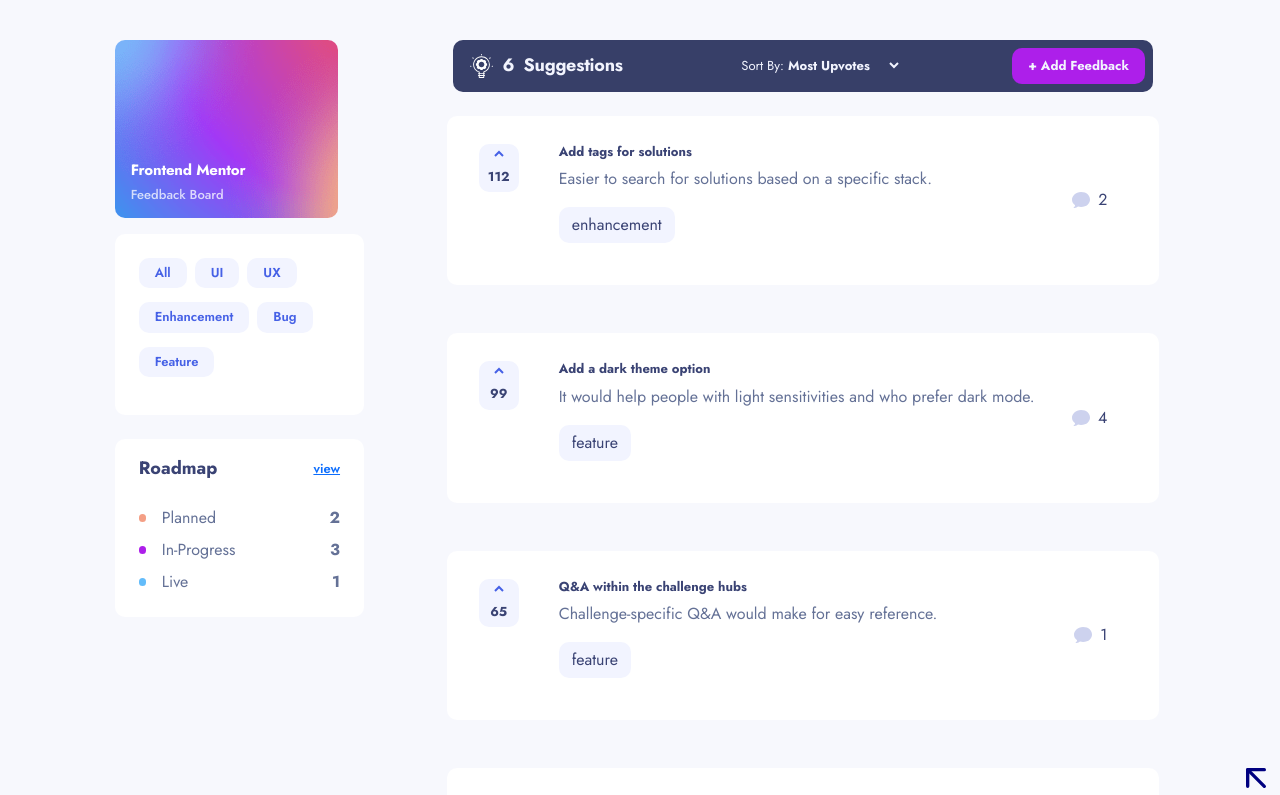
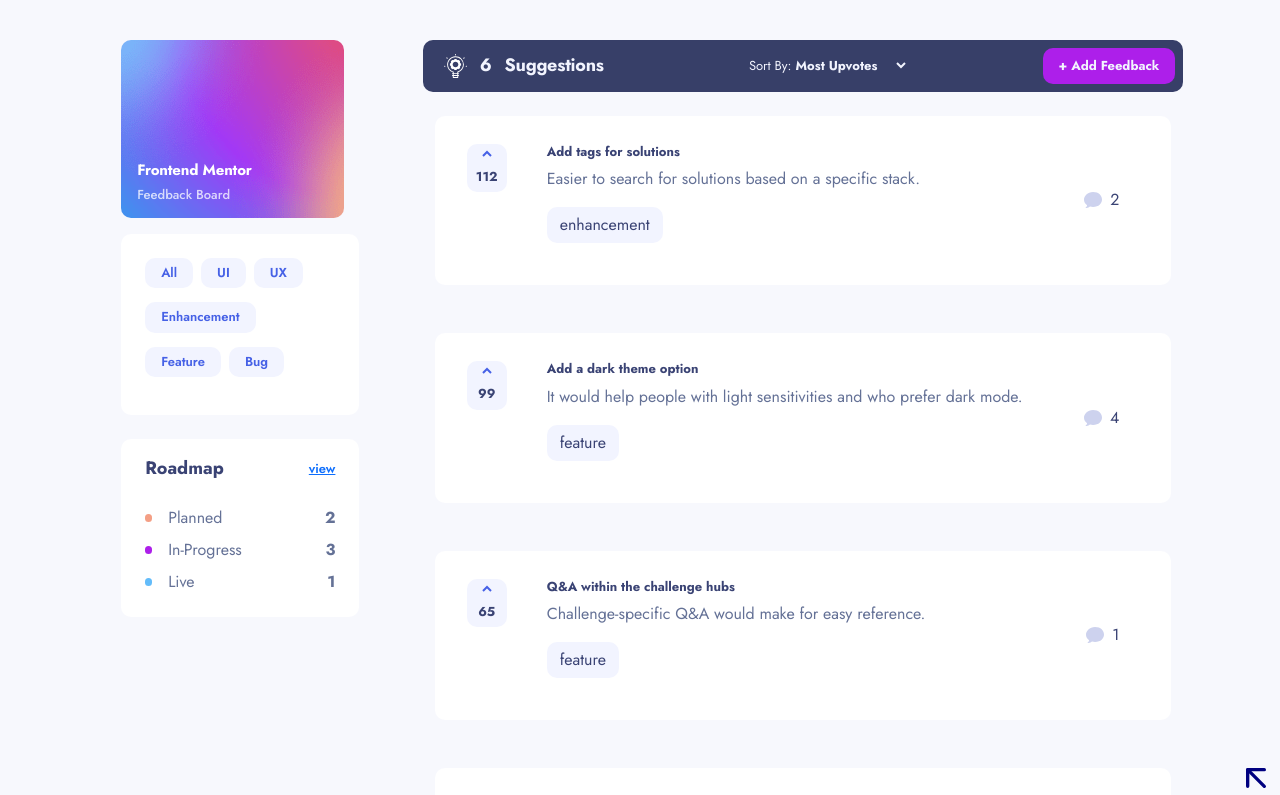
Before and after one commit to mariamo101/team-2, a React (Vite) app: page / in a window 1280 px wide. Shown: the top 795 px of the page. Built offline with nearby package versions, Linux system fonts and the light colour scheme.

Commit message:
WIP: sorts

```diff
--- a/src/components/feedbackboard/FeedBackBoard.jsx
+++ b/src/components/feedbackboard/FeedBackBoard.jsx
@@ -30,10 +30,10 @@
   return (
     <>
       <Row className="place-content-center">
-        <Col lg="3">
+        <Col lg="3" className="p-0">
           <GradiantColuns />
         </Col>
-        <Col lg="7" md="12">
+        <Col lg="7" md="12" className="p-0">
           <MobileHeader />
           <div>
             {productData.map((product) => (
--- a/src/components/feedbackboard/gradientBoard/desktopRow/GradiantColuns.module.css
+++ b/src/components/feedbackboard/gradientBoard/desktopRow/GradiantColuns.module.css
@@ -24,6 +24,7 @@
 .board {
   display: none;
 }
+
 @media screen and (min-width: 48rem) {
   .gradientBoard {
     background-image: url(/assets/suggestions/tablet/background-header.png);
@@ -42,7 +43,7 @@
     display: none;
   }
   .tabletBar {
-    width: 85%;
+    max-width: 85%;
     margin: 2.5rem auto 0 auto;
     gap: 1rem;
     display: flex;
--- a/src/components/feedbackboard/headerContainer/MobileHeader.module.css
+++ b/src/components/feedbackboard/headerContainer/MobileHeader.module.css
@@ -64,6 +64,7 @@
 @media screen and (min-width: 62rem) {
   .blueCont {
     margin-top: 2.5rem;
+    max-width: 50.75rem;
   }
 }
 @media screen and (min-width: 90rem) {
--- a/src/components/feedbackboard/sideBar/buttonBoard/ButtonBoard.jsx
+++ b/src/components/feedbackboard/sideBar/buttonBoard/ButtonBoard.jsx
@@ -1,16 +1,34 @@
 import React from "react";
 import styles from "./ButtonBoard.module.css";
 import SmallButtons from "./SmallButtons";
+import { useContext } from "react";
+import { FeedbackContext } from "../../../../store/feedback-context";
 
 export default function ButtonBoard() {
+  const capitalizeFirstLetter = (word) =>
+    word.charAt(0).toUpperCase() + word.slice(1);
+
+  const { productData } = useContext(FeedbackContext);
+  const categories = [
+    "All",
+    "UI",
+    "UX",
+    ...Array.from(new Set(productData.map((product) => product.category))),
+  ];
+
   return (
     <div className={`${styles.buttonBoard} `}>
-      <SmallButtons text="All" />
+      {categories.map((category, index) => {
+        return (
+          <SmallButtons text={capitalizeFirstLetter(category)} key={index} />
+        );
+      })}
+      {/* <SmallButtons text="All" />
       <SmallButtons text="UI" />
       <SmallButtons text="UX" />
       <SmallButtons text="Enhancement" />
       <SmallButtons text="Bug" />
-      <SmallButtons text="Feature" />
+      <SmallButtons text="Feature" /> */}
     </div>
   );
 }
--- a/src/index.css
+++ b/src/index.css
@@ -149,4 +149,5 @@
 body {
   background-color: rgba(var(--body-color)) !important;
   font-family: "Jost", sans-serif !important;
+  overflow-x: hidden;
 }
```
